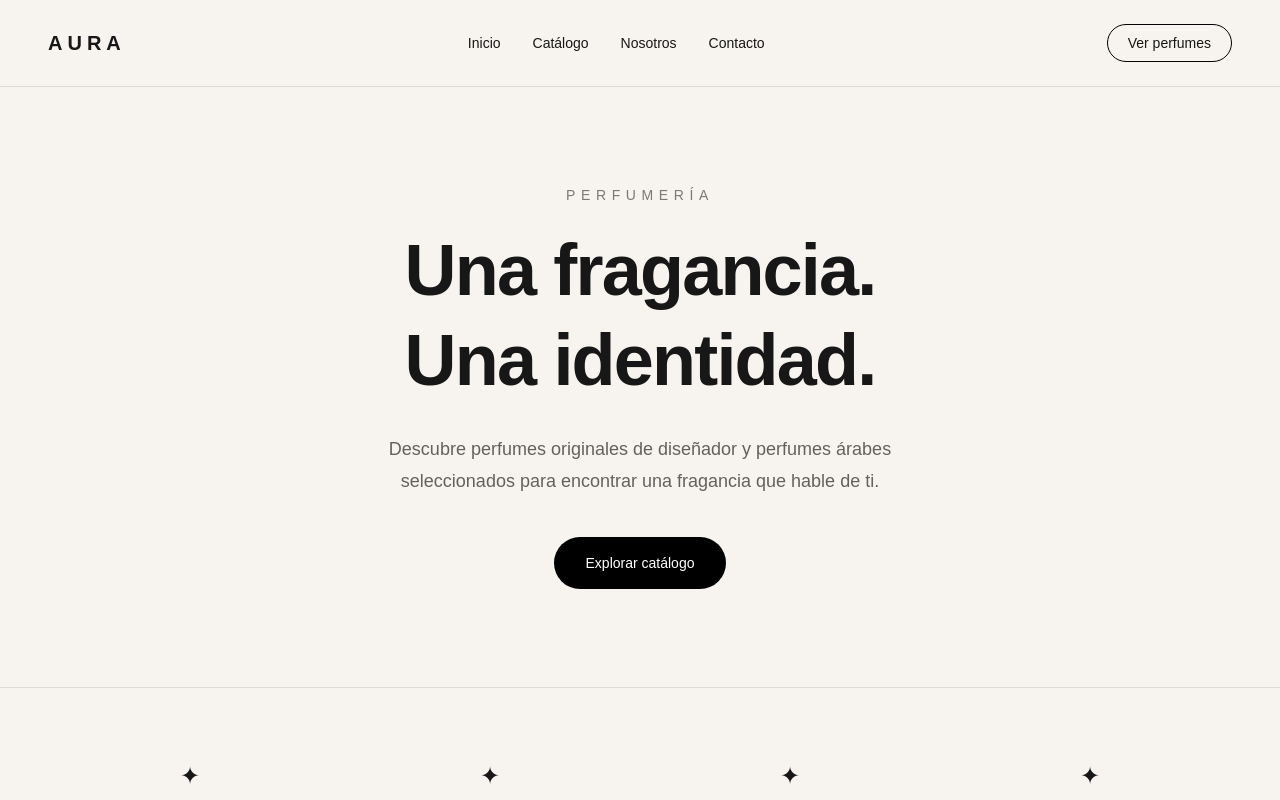
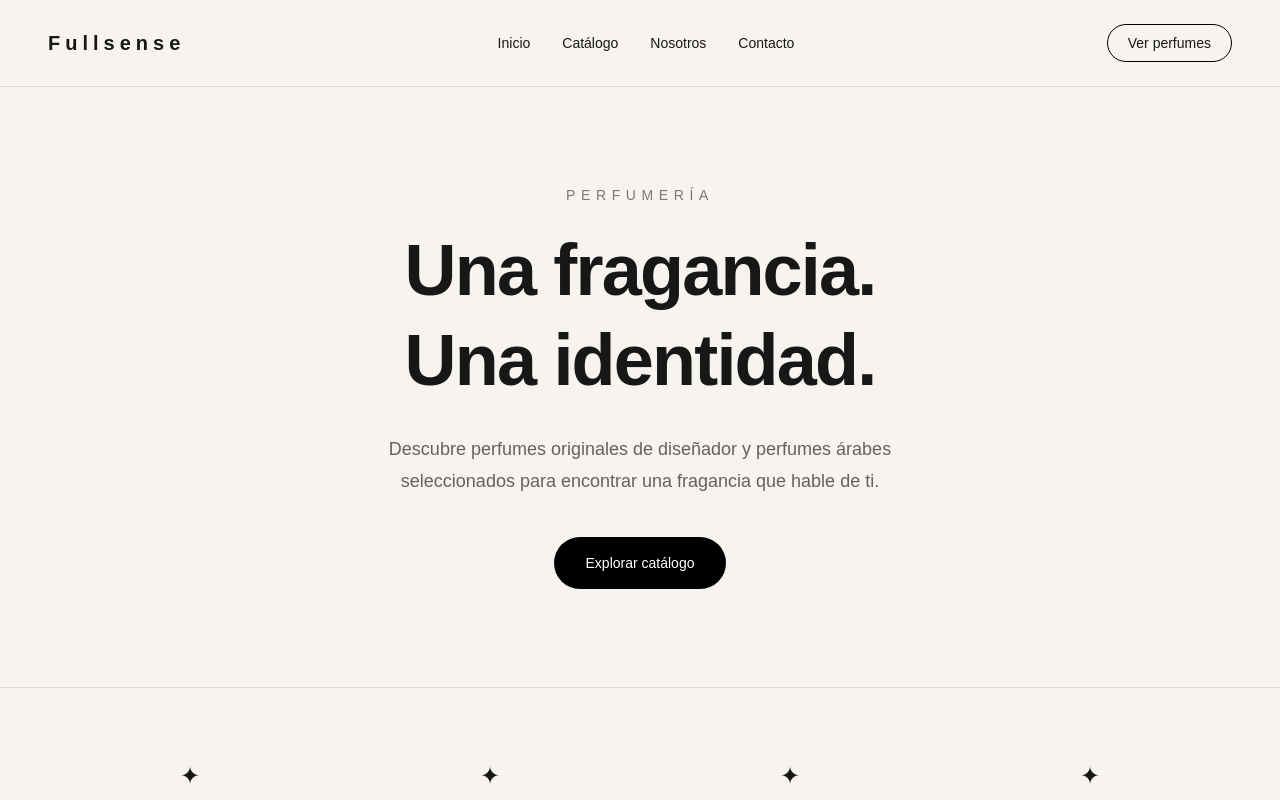
Before and after one commit to lopezvelandiajuanesteban-gif/Fullsense, a Next.js app: page / in a window 1280 px wide. Shown: the top 800 px of the page. Built offline with nearby package versions, Linux system fonts and the light colour scheme.

Commit message:
Cambia Aura por Fullsense

```diff
--- a/app/page.js
+++ b/app/page.js
@@ -27,7 +27,7 @@ export default function Home() {
     <main className="min-h-screen bg-[#f7f3ee] text-[#171717]">
       <nav className="flex items-center justify-between px-6 py-6 md:px-12 border-b border-black/10">
         <div className="text-xl font-bold tracking-[0.25em]">
-          AURA
+          Fullsense
         </div>
 
         <div className="hidden md:flex gap-8 text-sm">
@@ -231,7 +231,7 @@ export default function Home() {
       </section>
 
       <footer className="border-t border-black/10 px-6 md:px-12 py-8 flex flex-col md:flex-row justify-between gap-4 text-sm text-black/50">
-        <p>© 2026 AURA Perfumería</p>
+        <p>© 2026 Fullsense Perfumería</p>
         <p>Perfumes que dejan huella.</p>
       </footer>
     </main>
```
